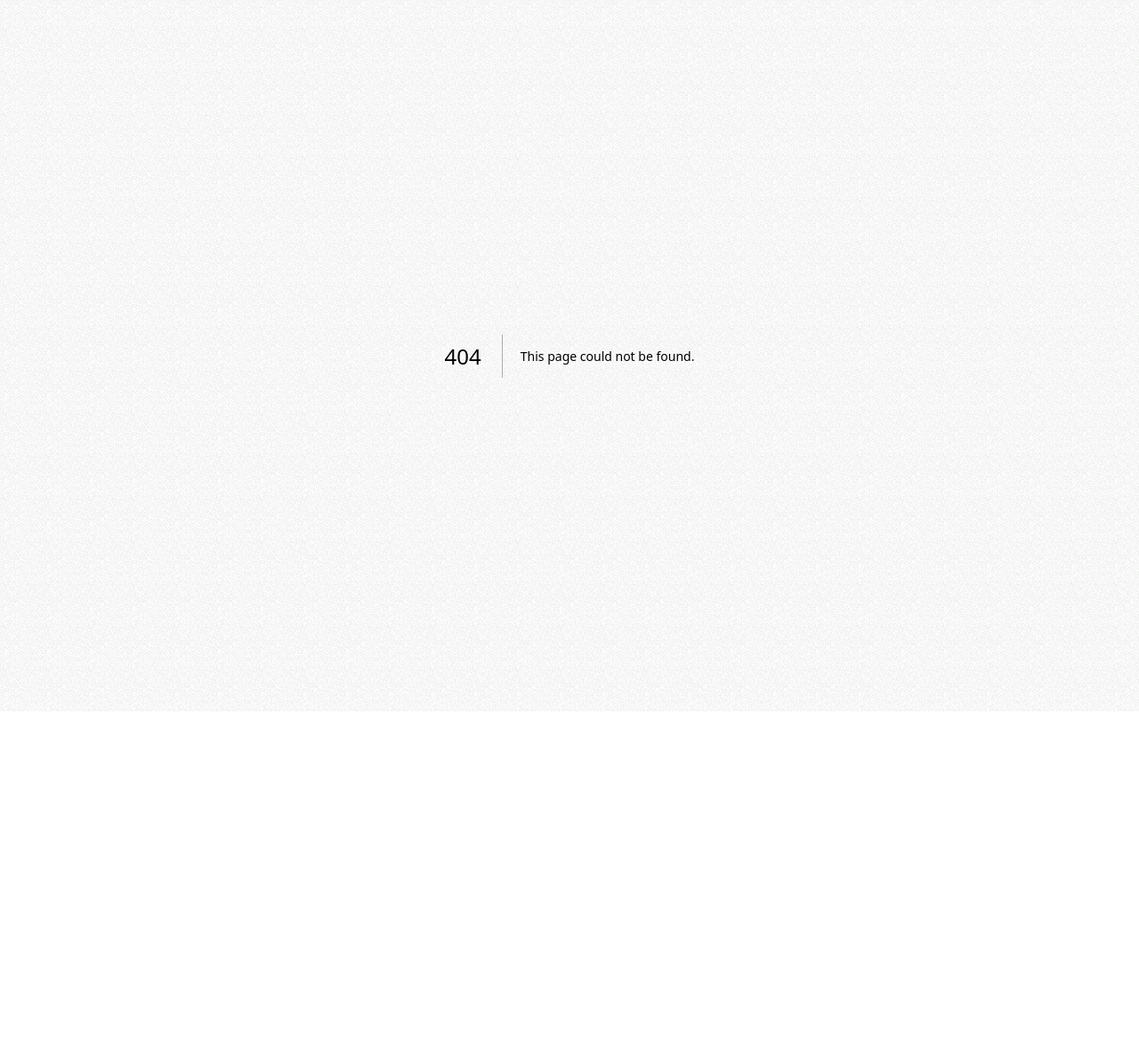
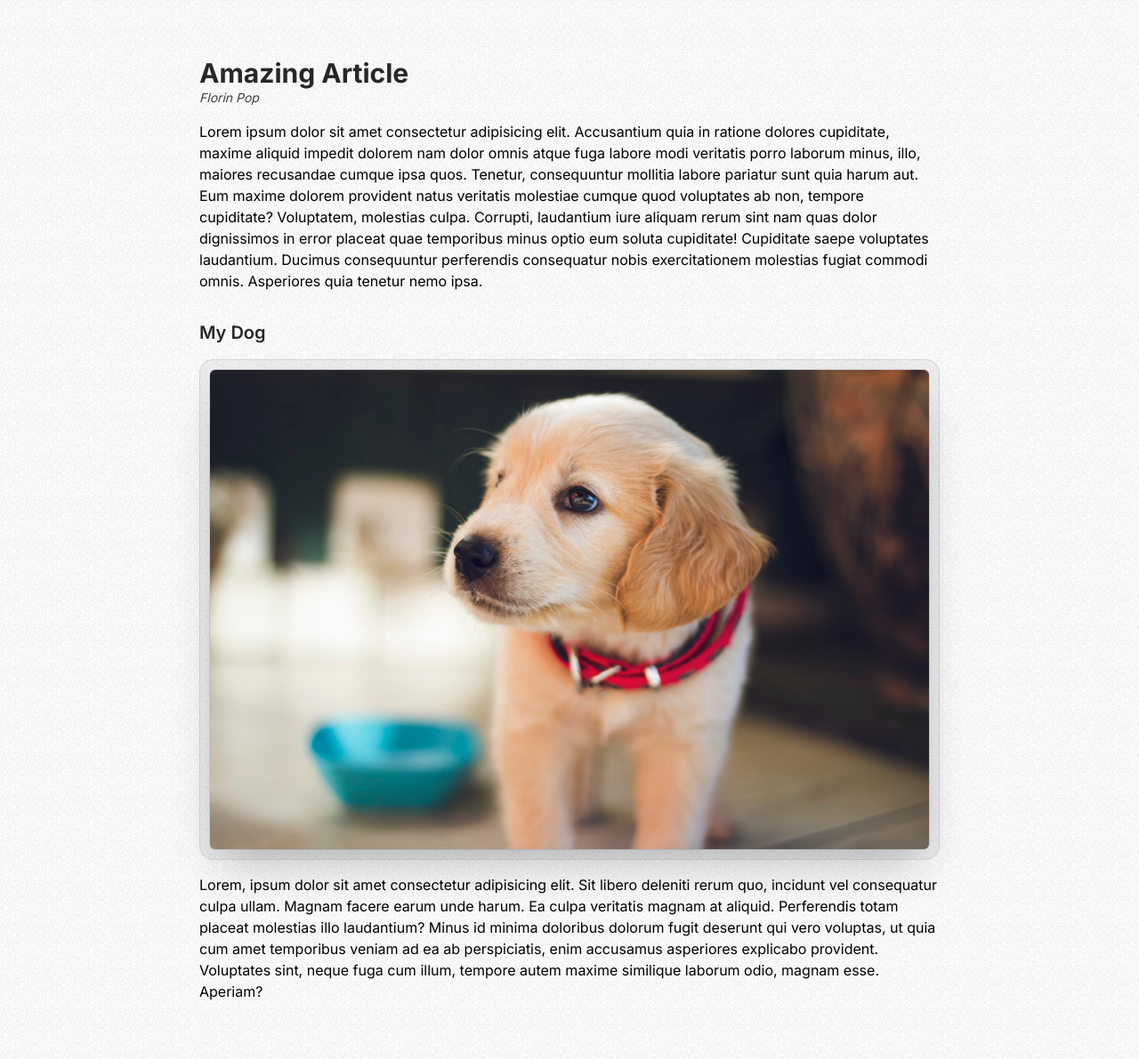
Before and after one commit to gbfool/50-mini-web-apps, a Next.js app: page /rotating-navigation-animation in a window 1280 px wide. Before the commit this address had no page. Shown: the whole page at 89% size. Before the commit the page ends 800 px from the top, so only its background shows below. Built offline with nearby package versions, Linux system fonts and the light colour scheme.

Commit message:
init page

```diff
--- a/src/app/page.tsx
+++ b/src/app/page.tsx
@@ -9,6 +9,7 @@ export default function Home() {
   const rows: RowProps[] = [
     { name: "Expanding Cards", route: "/expanding-cards" },
     { name: "Progress Steps", route: "/progress-steps" },
+    { name: "Rotating Navigation Animation", route: "/rotating-navigation-animation" },
   ];
   return (
     <div className="mt-24 w-[90vw] mx-auto flex flex-col">
--- /dev/null
+++ b/src/app/rotating-navigation-animation/page.tsx
@@ -0,0 +1,50 @@
+import Image from "next/image";
+
+const RotatingNavAnimation = () => {
+  return (
+    <div className="flex items-center justify-center w-screen">
+      <div className="flex flex-col px-8 sm:max-w-4xl py-16">
+        <h1 className="font-bold text-3xl text-zinc-800">Amazing Article</h1>
+        <p className="italic text-zinc-700 text-sm">Florin Pop</p>
+        <p className="mt-4">
+          Lorem ipsum dolor sit amet consectetur adipisicing elit. Accusantium
+          quia in ratione dolores cupiditate, maxime aliquid impedit dolorem nam
+          dolor omnis atque fuga labore modi veritatis porro laborum minus,
+          illo, maiores recusandae cumque ipsa quos. Tenetur, consequuntur
+          mollitia labore pariatur sunt quia harum aut. Eum maxime dolorem
+          provident natus veritatis molestiae cumque quod voluptates ab non,
+          tempore cupiditate? Voluptatem, molestias culpa. Corrupti, laudantium
+          iure aliquam rerum sint nam quas dolor dignissimos in error placeat
+          quae temporibus minus optio eum soluta cupiditate! Cupiditate saepe
+          voluptates laudantium. Ducimus consequuntur perferendis consequatur
+          nobis exercitationem molestias fugiat commodi omnis. Asperiores quia
+          tenetur nemo ipsa.
+        </p>
+
+        <h4 className="font-semibold text-xl text-zinc-800 mt-8">My Dog</h4>
+        <div className="rounded-xl bg-gray-900/5 mt-4 p-3 ring-1 ring-inset ring-gray-900/10 lg:rounded-2xl">
+          <Image
+            src="/dog.avif"
+            alt="Dog image"
+            width={2100}
+            height={1400}
+            quality={100}
+            className="rounded-md bg-white shadow-2xl ring-1 ring-gray-900/10"
+          />
+        </div>
+        <p className="mt-4">
+          Lorem, ipsum dolor sit amet consectetur adipisicing elit. Sit libero
+          deleniti rerum quo, incidunt vel consequatur culpa ullam. Magnam
+          facere earum unde harum. Ea culpa veritatis magnam at aliquid.
+          Perferendis totam placeat molestias illo laudantium? Minus id minima
+          doloribus dolorum fugit deserunt qui vero voluptas, ut quia cum amet
+          temporibus veniam ad ea ab perspiciatis, enim accusamus asperiores
+          explicabo provident. Voluptates sint, neque fuga cum illum, tempore
+          autem maxime similique laborum odio, magnam esse. Aperiam?
+        </p>
+      </div>
+    </div>
+  );
+};
+
+export default RotatingNavAnimation;
```
Also changed, not shown: public/dog.avif (added).
